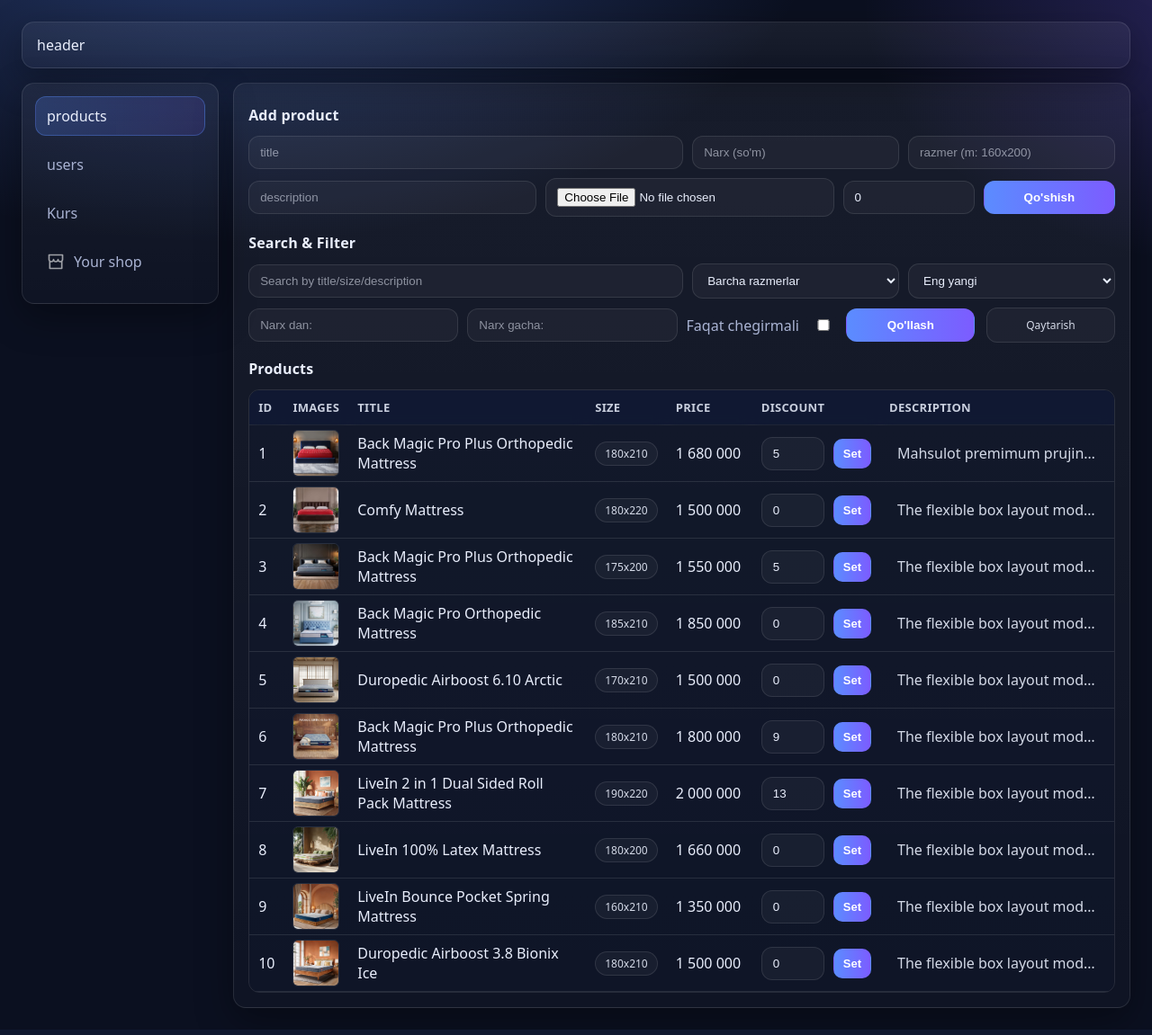
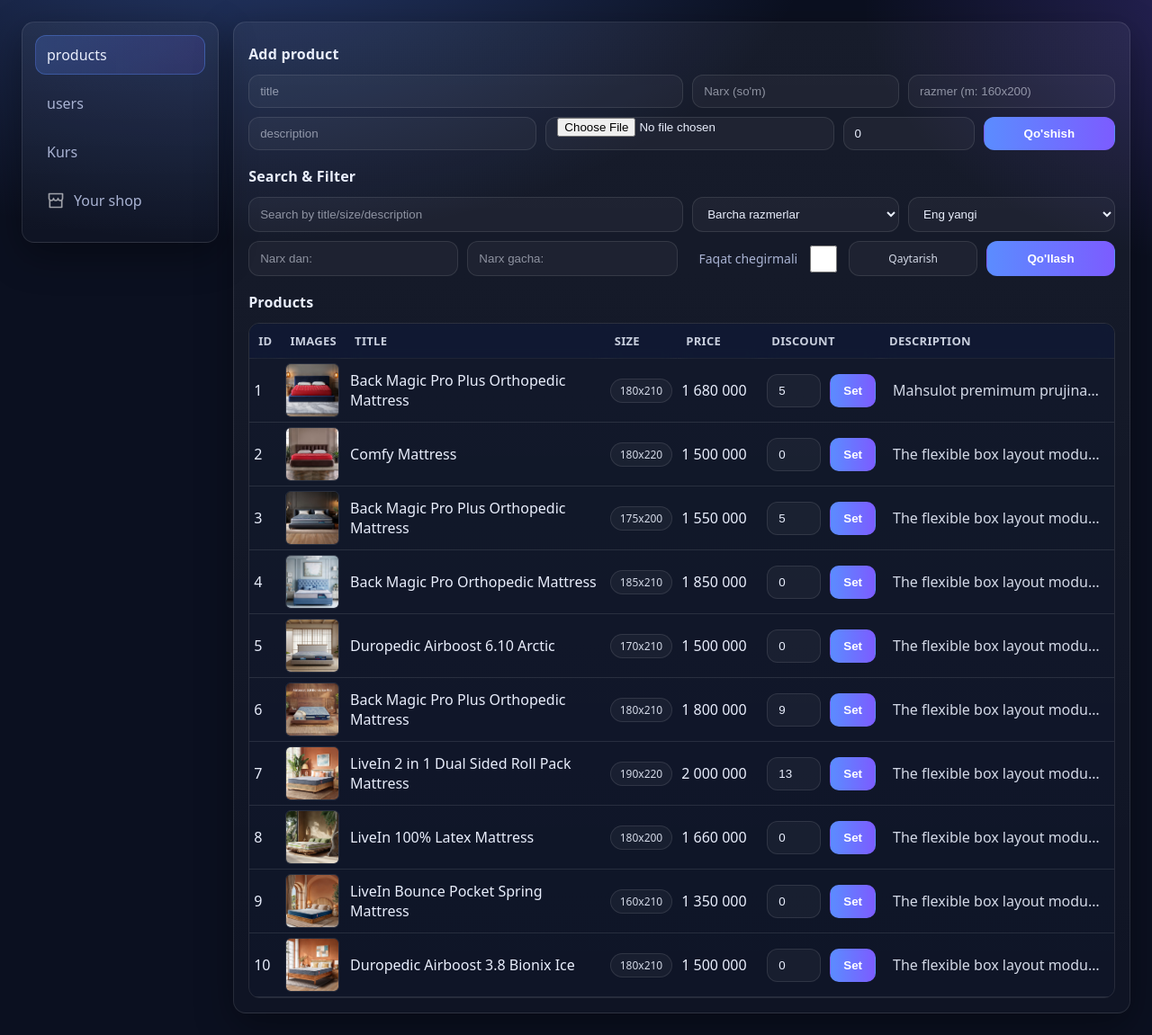
Before and after one commit to shmspn/ecospine, a Flask app: page /admin/ in a window 1280 px wide. Shown: the whole page at 90% size. Run offline with Flask 3, Linux system fonts and the light colour scheme; a user stored in the database is signed in.

Commit message:
admin panelda dizayn yaxshilandi

```diff
--- a/app/__init__.py
+++ b/app/__init__.py
@@ -1,6 +1,7 @@
 from flask import Flask
 from config import Config
 from app.extentions import db
+import os
 
 def create_app():
     app = Flask(__name__, instance_relative_config=True)
@@ -15,6 +16,10 @@ def create_app():
     app.register_blueprint(home_bp)
     app.register_blueprint(admin_bp, url_prefix='/admin')
 
+    BASE_DIR = os.path.abspath(os.path.dirname(__file__))
+
+    app.config["UPLOAD_FOLDER"] = os.path.join(BASE_DIR, "static", "uploads")
+
     @app.template_filter("uzs")
     def uzs(value):
         try:
--- a/app/routes/admin.py
+++ b/app/routes/admin.py
@@ -208,6 +208,12 @@ def update_product():
     product.price = int(request.form.get("price") or 0)
     product.discount_percent = int(request.form.get("discount_percent") or 0)
     product.description = request.form.get("description")
+    image = request.files.get("image")
+
+    if image and image.filename:
+        filename = secure_filename(image.filename)
+        image.save(os.path.join(current_app.config["UPLOAD_FOLDER"], filename))
+        product.image = filename
 
     db.session.commit()
     return redirect(url_for("admin.products"))
--- a/app/static/css/style-admin.css
+++ b/app/static/css/style-admin.css
@@ -116,11 +116,15 @@ form .row{
   grid-template-columns: repeat(3, minmax(0, 1fr));
   gap:10px;
 }
+.file {
+  display: flex;
+  align-content: center;
+  padding: 0 12px;
+}
 form .row-2{
   display:flex;
   justify-content: space-between;
   gap:10px;
-  align-items:center;
 }
 input, select{
   width:100%;
@@ -157,9 +161,7 @@ button:active{transform: translateY(0);}
 
 /* small buttons in table */
 .table-btn{
-  padding:8px 10px;
   border-radius:10px;
-  font-size: 13px;
 }
 .del-btn{
   background: linear-gradient(90deg, #ff4d4d, #ff7a4d);
@@ -182,7 +184,7 @@ table{
 }
 tr {border-bottom:1px solid var(--border);}
 th, td{
-  padding:5px 10px;
+  padding:5px;
   text-align:left;
   vertical-align: middle;
 }
@@ -200,8 +202,8 @@ th{
 tr:hover td{background: rgba(255,255,255,.03);}
 
 td img{
-  width:52px;
-  height:52px;
+  width:60px;
+  height:60px;
   object-fit: cover;
   border-radius:10px;
   border:1px solid var(--border);
--- a/app/static/css/style-main.css
+++ b/app/static/css/style-main.css
@@ -353,6 +353,8 @@ textarea{min-height:92px; resize:vertical}
   border-radius: 12px;
 }
 
+
+
 @media (max-width: 720px){
   .qv-grid{ grid-template-columns: 1fr; }
   .price-row{flex-direction: column;}
--- a/app/static/js/admin.js
+++ b/app/static/js/admin.js
@@ -37,6 +37,8 @@
   const priceEl = document.getElementById('editPrice');
   const discountEl = document.getElementById('editDiscount');
   const descEl = document.getElementById('editDescription');
+  const previewEl = document.getElementById('editPreview');
+  const imageInput = document.getElementById('editImageInput');
 
   const form = document.getElementById('editForm');
   const deleteBtn = document.getElementById('deleteBtn');
@@ -49,8 +51,23 @@
       priceEl.value = img.dataset.price;
       discountEl.value = img.dataset.discount;
       descEl.value = img.dataset.description;
+      previewEl.src = "/static/uploads/" + img.dataset.image;
+      imageInput.value = "";
 
       form.action = "/admin/update_product";
+
+      imageInput.addEventListener("change", ()=>{
+        const file = imageInput.files[0];
+        if (!file) return;
+
+        const reader = new FileReader();
+
+        reader.onload = (e)=>{
+          previewEl.src = e.target.result;
+        };
+
+        reader.readAsDataURL(file);
+      });
 
       deleteBtn.onclick = () => {
         if(confirm("Rostdan o‘chirasizmi?")){
--- a/app/templates/admin/admin_panel.html
+++ b/app/templates/admin/admin_panel.html
@@ -2,9 +2,9 @@
 
 {% block body %}
 
-<header class="admin-header">
+<!-- <header class="admin-header">
     header
-</header>
+</header> -->
 <main class="admin-panel">
     <div class="sidebar">
         <a href="{{ url_for('admin.products') }}"
--- a/app/templates/admin/products.html
+++ b/app/templates/admin/products.html
@@ -14,7 +14,7 @@
 
   <div class="row-2">
     <input type="text" name="description" placeholder="description">
-    <input type="file" name="image" >
+    <input class="file" type="file" name="image" >
     <div style="display: flex; gap: 10px; width: 100%;">
         <input type="number" name="discount_percent" min="0" max="90" value="0" style="width: 50%; display: block;">
         <button style="width: 50%; display: block;" type="submit">Qo'shish</button>
@@ -33,7 +33,7 @@
      <select name="size">
       <option value="">Barcha razmerlar</option>
       {% for s in sizes %}
-        {% set selected_size = (request.args.get('size') or '')|trim %}
+        {% set selected_size = request.args.get('size') %}
         <option value="{{ s }}" {% if selected_size == (s|trim) %}selected{% endif %}>
           {{ s }}
         </option>
@@ -61,14 +61,17 @@
            value="{{ request.args.get('max_price','') }}">
     </div>
 
-    <div style="display: flex; justify-content: space-between; align-items: center; gap: 10px; width: 100%;">
-        <label style="color: var(--muted);">Faqat chegirmali</label>
-        <input style="width: 20px;" type="checkbox" name="discount" value="1"
-            {% if request.args.get('discount') == '1' %}checked{% endif %}>
+    <div style="display: flex; justify-content: end; gap: 10px; width: 100%;">
+        <label style="color: var(--muted); font-size: 14px; display: flex; gap: 10px; align-items: center;">
+          Faqat chegirmali
+
+          <input style="width: 30px; height: 30px; cursor: pointer;" type="checkbox" name="discount" value="1"
+              {% if request.args.get('discount') == '1' %}checked{% endif %}>
+        </label>
+
+        <a style="padding: 10px 14px; width: 30%; justify-content: center; border-radius: 12px;" class="badge" href="{{ url_for('admin.products') }}">Qaytarish</a>
 
         <button style="width: 30%;" type="submit">Qo'llash</button>
-
-        <a style="padding: 10px 14px; width: 30%; justify-content: center; border-radius: 12px;" class="badge" href="{{ url_for('admin.products') }}">Qaytarish</a>
     </div>
   </div>
 
@@ -111,14 +114,14 @@
           {% endif %}
         </td>
 
-        <td style="min-width: 220px;">{{ product.title }}</td>
+        <td style="min-width: 200px;">{{ product.title }}</td>
         <td><span class="badge">{{ product.size }}</span></td>
         <td style="min-width: 95px;">{{ product.price | uzs }}</td>
 
         <td>
-          <form action="{{ url_for('admin.set_discount', product_id=product.id) }}" method="post" style="display:flex; gap:10px; align-items:center;">
+          <form action="{{ url_for('admin.set_discount', product_id=product.id) }}" method="post" style="display:flex; gap:10px;">
             <input type="number" name="discount_percent" min="0" max="90"
-                   value="{{ product.discount_percent or 0 }}" style="width:70px;">
+                   value="{{ product.discount_percent or 0 }}" style="width:60px;">
             <button class="table-btn" type="submit">Set</button>
           </form>
         </td>
@@ -143,20 +146,25 @@
         <button type="button" class="x" id="editClose">✕</button>
       </div>
 
-      <form method="post" id="editForm">
+      <form method="post" id="editForm" enctype="multipart/form-data">
         <div class="modal-body edit">
+
+          <div style="display: flex; gap: 15px; align-items: end;">
+            <img id="editPreview" class="edit-preview">
+
+            <div style="width: 100%;">
+              <input type="text" name="size" id="editSize" placeholder="Size">
+              <input type="number" name="price" id="editPrice" placeholder="Price">
+            </div>
+          </div>
 
           <input type="hidden" name="product_id" id="editId">
 
           <input type="text" name="title" id="editTitle" placeholder="Title">
+
           <div style="display: flex; gap: 15px;">
-            <input type="text" name="size" id="editSize" placeholder="Size">
-            <input type="number" name="price" id="editPrice" placeholder="Price">
-          </div>
-
-          <div style="display: flex; align-items: center; gap: 15px;">
-            <label for="">Chegirma</label>
-            <input type="number" name="discount_percent" id="editDiscount" placeholder="Discount %">
+            <input style="width: 70%;" type="file" name="image" id="editImageInput" accept="image/*">
+            <input style="width: 30%;" type="number" name="discount_percent" id="editDiscount" placeholder="Discount %">
           </div>
 
           <textarea name="description" rows="10" id="editDescription" placeholder="Description"></textarea>
@@ -167,6 +175,8 @@
           </div>
 
         </div>
+
+
       </form>
     </div>
   </div>
--- a/app/templates/admin/users.html
+++ b/app/templates/admin/users.html
@@ -2,7 +2,7 @@
 <h4>Add User</h4>
 
 <form action="{{ url_for('admin.add_users') }}" method="post">
-  <div class="row">
+  <div style="gap: 20px;" class="row">
     <input type="text" name="username" placeholder="username">
     <input type="text" name="password" placeholder="password">
     <select name="role">
@@ -10,7 +10,7 @@
       <option value="moderator">moderator</option>
     </select>
   </div>
-  <div style="height:10px"></div>
+  <div style="height:15px"></div>
   <button style="width: 200px; display: block; margin-left: auto;" type="submit">Add</button>
 </form>
 
```
Also changed, not shown: other parts of app/static/css/style-admin.css (+30 -2 lines), app/static/uploads/Spineline-Combo-Image-Final_720x.webp (added), instance/ecospine.db.
